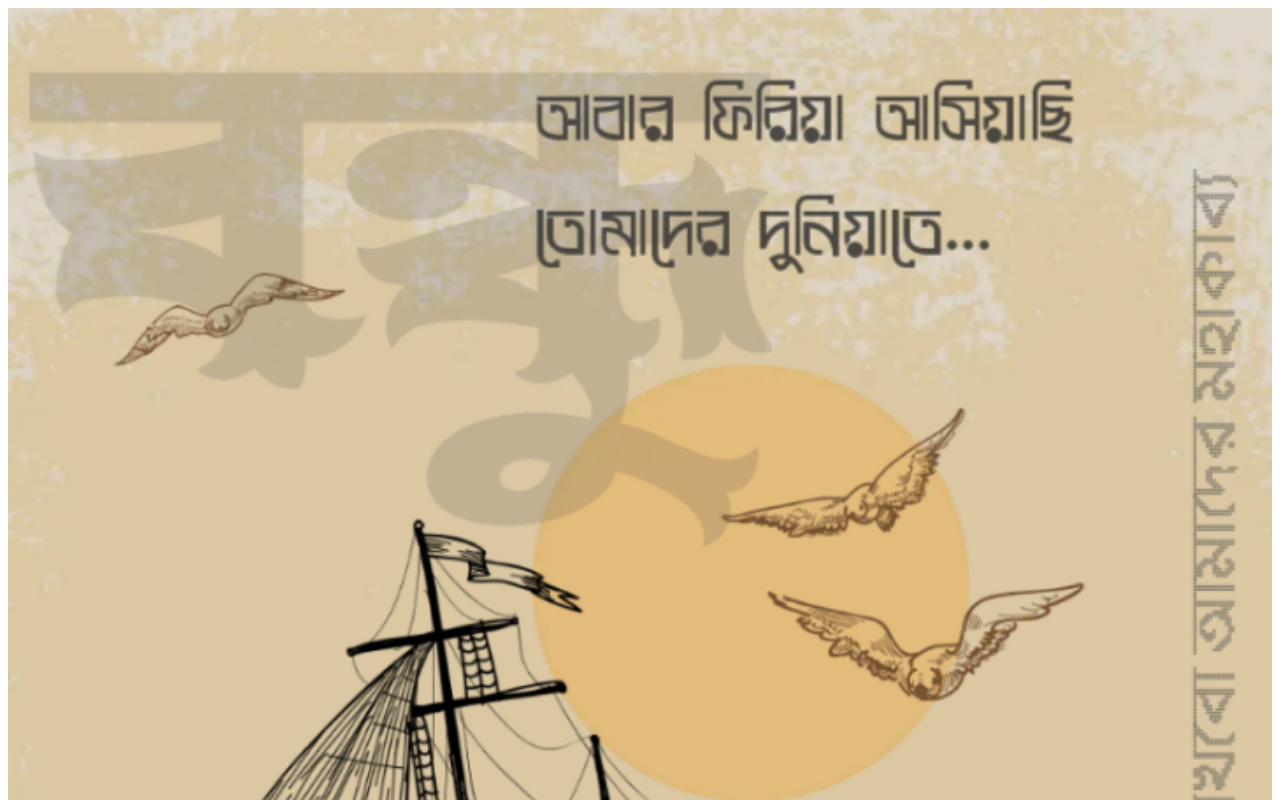
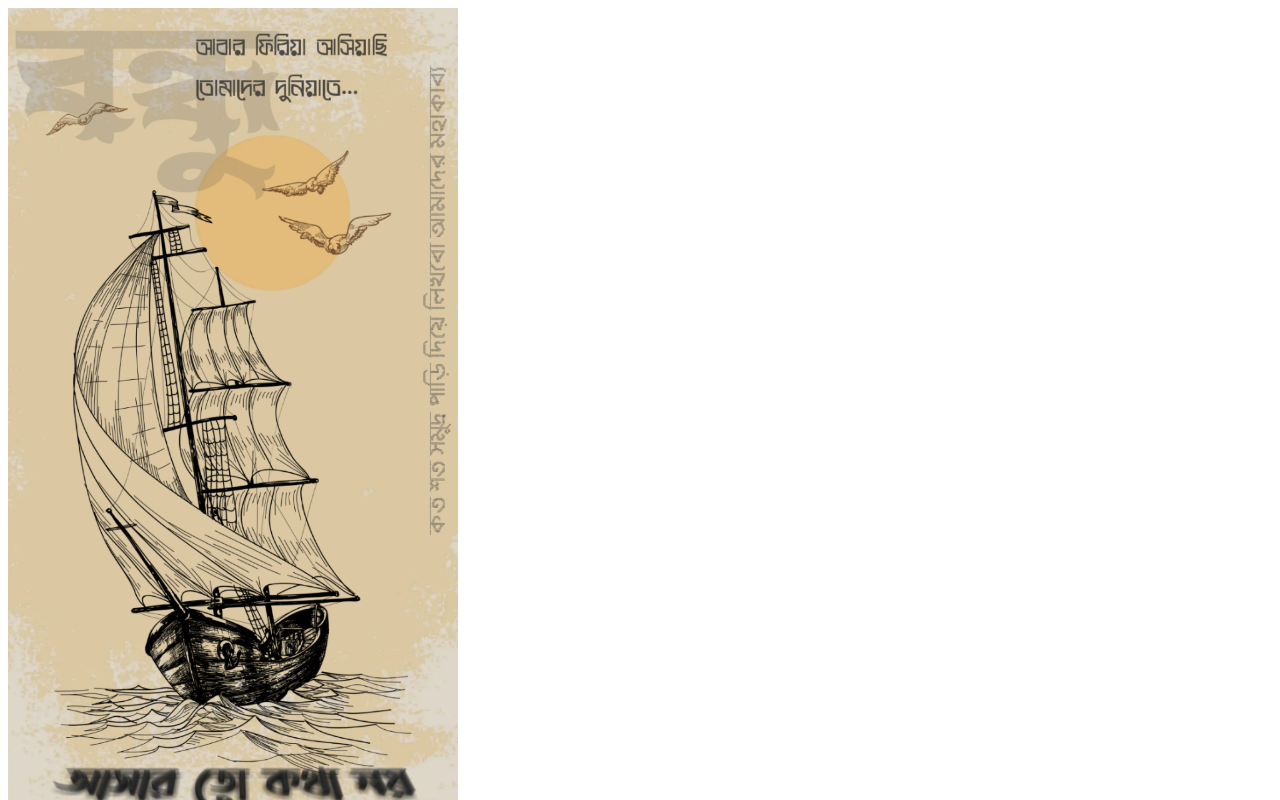
Before and after one commit to 10920284/1510232771, a plain HTML site: page index.html in a window 1280 px wide. Shown: the top 800 px of the page. Drawn offline with Linux system fonts and the light colour scheme.

Commit message:
Update index.html

```diff
--- a/index.html
+++ b/index.html
@@ -1 +1 @@
-<img src="/20210703_052121.png" style="width:100%;height:auto">
+<img src="https://10920284.github.io/1510232771/20210703_052121.png" style="width:auto;height:100vh">
```
